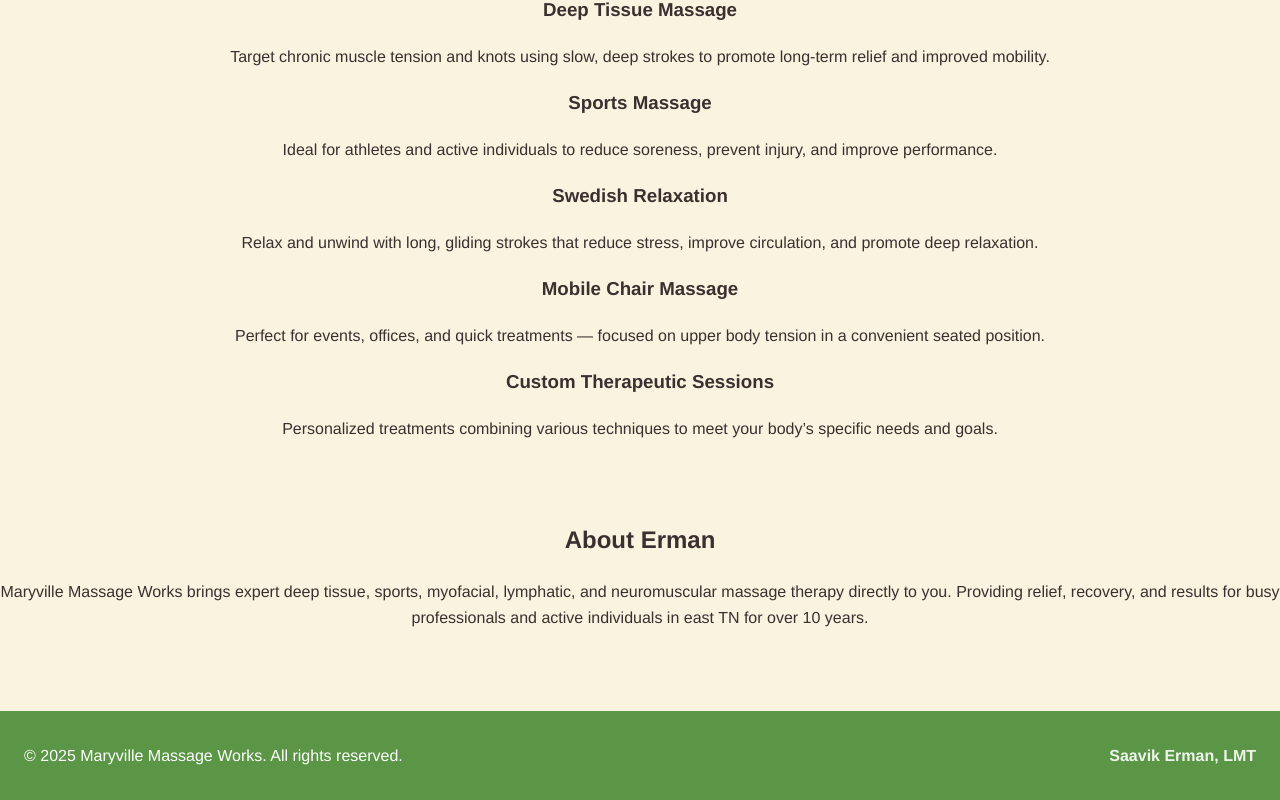
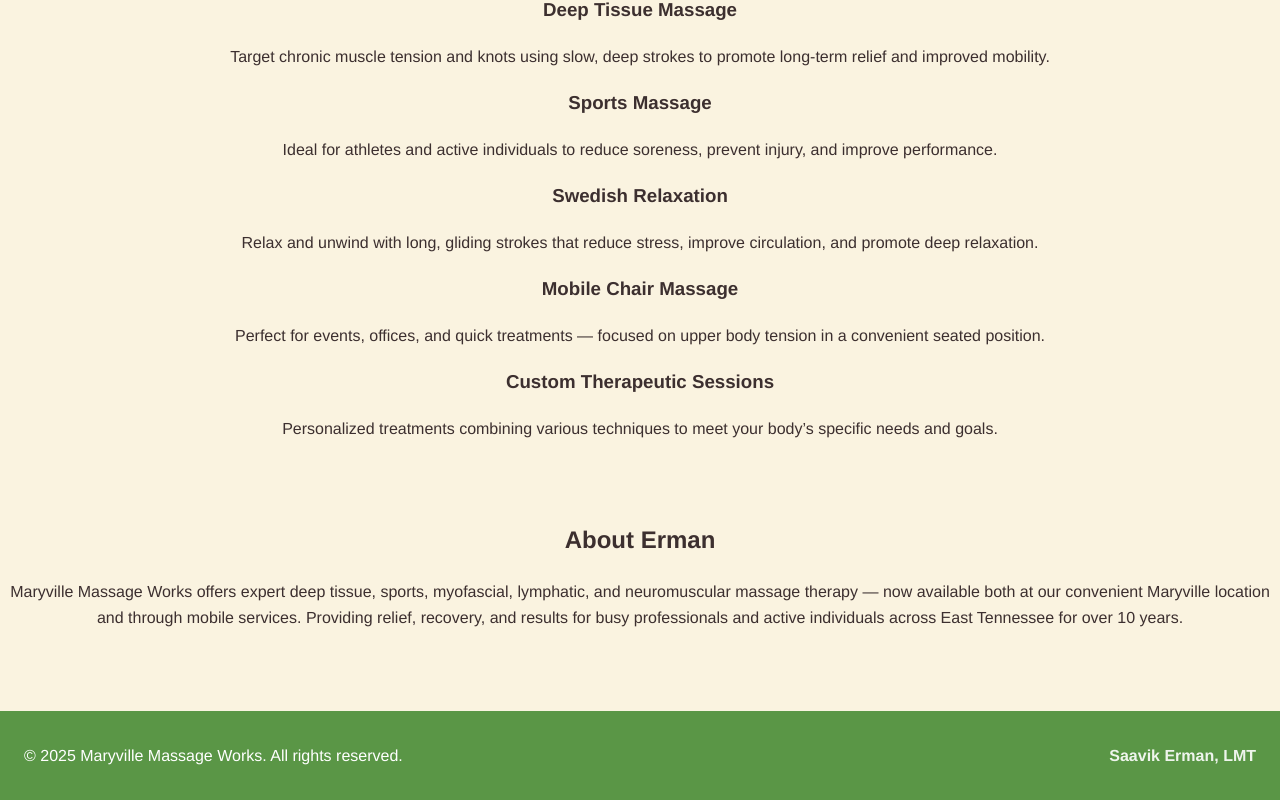
Before and after one commit to DeadVulcan/SaaviksMassageSite, a React (Create React App) app: page / in a window 1280 px wide. Shown: the part 596-1396 px from the top of the page. Built offline with nearby package versions, Linux system fonts and the light colour scheme; a web font is replaced by a local one.

Commit message:
new header

```diff
--- a/src/components/About.js
+++ b/src/components/About.js
@@ -4,9 +4,10 @@
   <section className="about" id="about">
     <h2>About Erman</h2>
     <p>
-    Maryville Massage Works brings expert deep tissue, sports,
-    myofacial, lymphatic, and neuromuscular massage therapy directly to you. Providing relief,
-    recovery, and results for busy professionals and active individuals in east TN for over 10 years.
+    Maryville Massage Works offers expert deep tissue, sports, myofascial, lymphatic, and
+    neuromuscular massage therapy — now available both at our convenient Maryville location
+    and through mobile services. Providing relief, recovery, and results for busy professionals
+    and active individuals across East Tennessee for over 10 years.
     </p>
   </section>
 );
```
